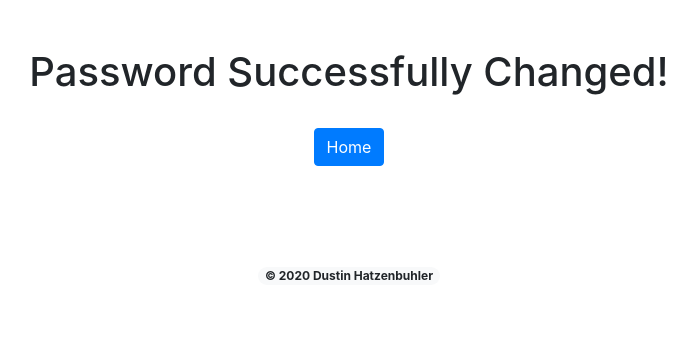
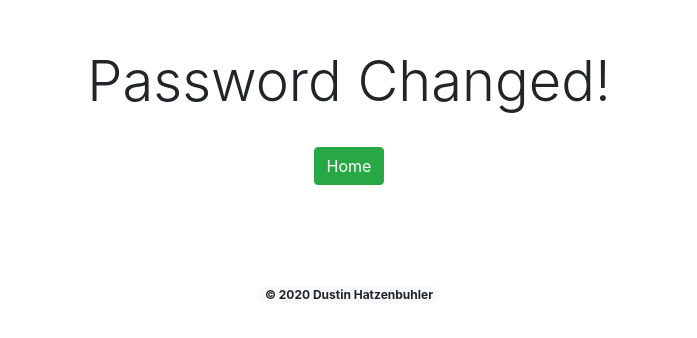
Before and after one commit to DustyHatz/CS50projects, a Flask app: template final/todo/templates/pwchanged.html in a window 1280 px wide. Shown: the part 76-414 px from the top of the page, without its empty margins (291-988 px from the left). Run offline with Flask 2, Linux system fonts and the light colour scheme; the template is opened without the code that fills it, so the values that code supplies are empty; some libraries are stand-ins or nearby versions.

Commit message:
change header text and button color

```diff
--- a/final/todo/templates/pwchanged.html
+++ b/final/todo/templates/pwchanged.html
@@ -5,7 +5,7 @@
 {% endblock %}
 
 {% block main %}
-    <h1>Password Successfully Changed!</h1>
-    <br>
-    <a href="/"><button class="btn btn-primary">Home</button></a>
+    <h1 class="display-4">Password Changed!</h1>
+        <br>
+    <a href="/"><button class="btn btn-success">Home</button></a>
 {% endblock %}
```
